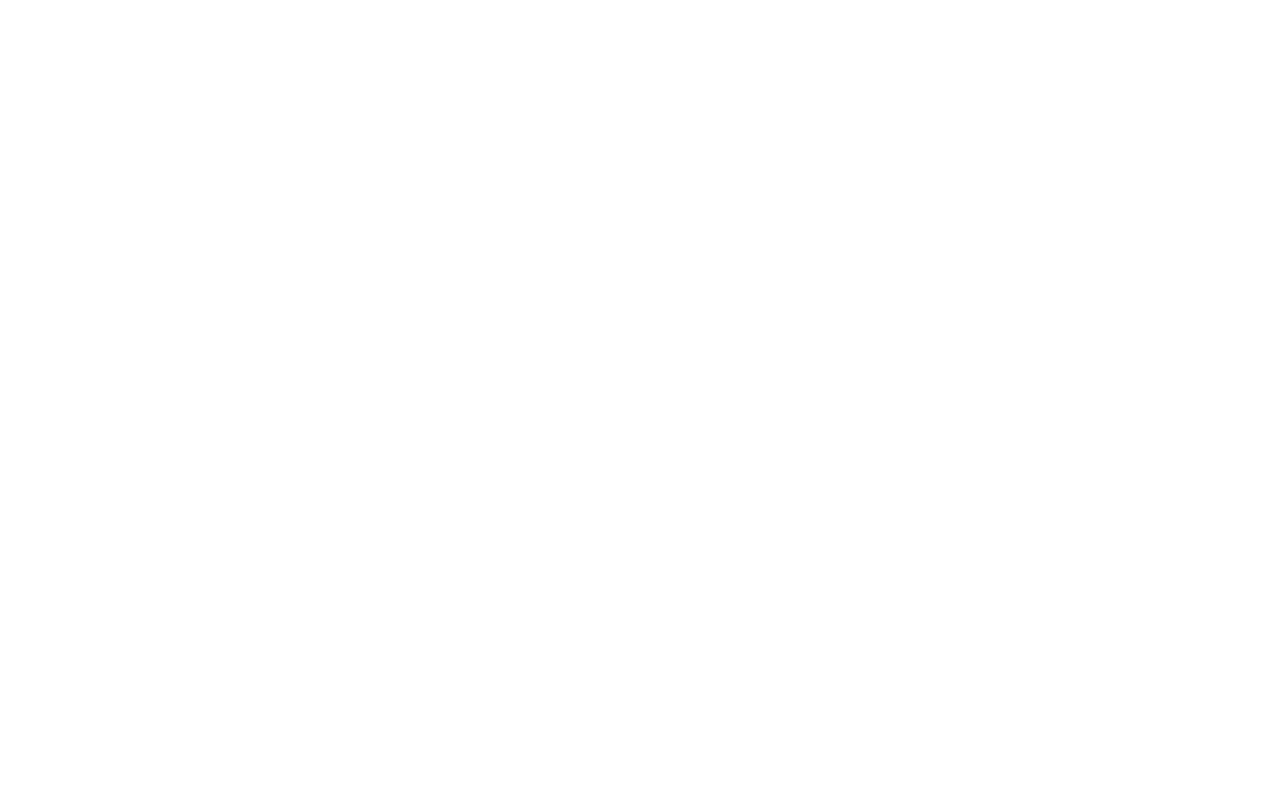
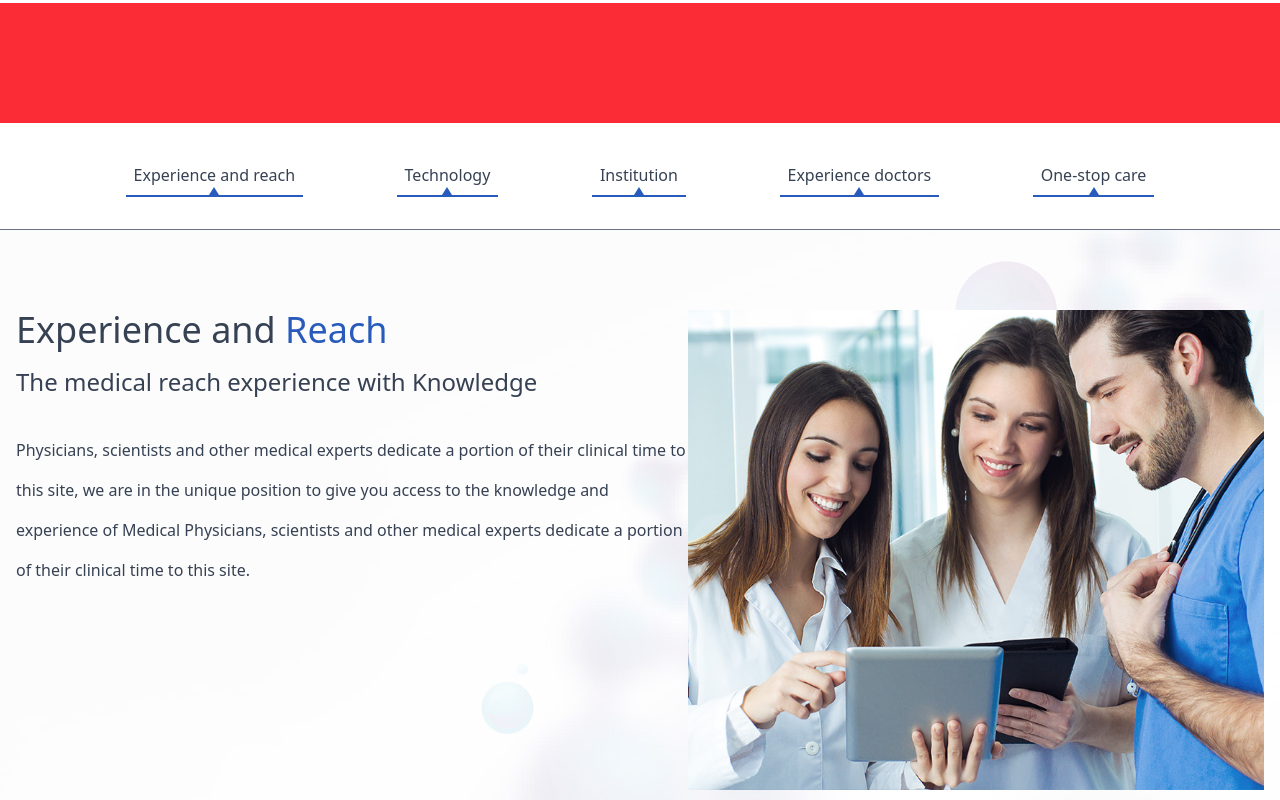
Before and after one commit to Dotuncom/Better-Med, a React (Vite) app: page / in a window 1280 px wide. Shown: the part 3000-3800 px from the top of the page. Before the commit the page ends 3003 px from the top, so only its background shows below. Built offline with nearby package versions, Linux system fonts and the light colour scheme.

Commit message:
experiece and reach tab

```diff
--- /dev/null
+++ b/src/features/home/ExperienceAndReach.tsx
@@ -0,0 +1,40 @@
+import background from "../../assets/background.jpg";
+import ExperienceDoctor from '../../assets/experience-doctor.jpg'
+const ExperienceAndReach = () => {
+  return (
+    <div
+      className="bg-cover bg-center min-h-screen"
+      style={{ backgroundImage: `url(${background})` }}
+    >
+      <div className="max-w-7xl mx-auto px-4 py-20">
+        <div className="flex flex-col md:flex-row">
+          <div className="max-w-2xl space-y-8">
+            <div className="text-gray-700 space-y-4">
+              <h3 className="text-4xl font-Nuito font-medium">
+                Experience and <span className="text-primary">Reach</span>
+              </h3>
+              <h4 className="tracking-5 text-2xl">
+                The medical reach experience with Knowledge
+              </h4>
+            </div>
+            <div>
+                <p className="text-gray-700 leading-10 text-base">
+Physicians, scientists and other medical experts dedicate a
+              portion of their clinical time to this site, we are in the unique
+              position to give you access to the knowledge and experience of
+              Medical Physicians, scientists and other medical experts dedicate
+              a portion of their clinical time to this site.
+                </p>
+
+            </div>
+          </div>
+          <div>
+<img src={ExperienceDoctor} alt="experience doctors" />
+          </div>
+        </div>
+      </div>
+    </div>
+  );
+};
+
+export default ExperienceAndReach;
--- a/src/pages/Home.tsx
+++ b/src/pages/Home.tsx
@@ -10,8 +10,7 @@
 import { FaCheck } from "react-icons/fa";
 import Gap from "../components/ui/Gap";
 import CounterCard from "../components/ui/Card/CounterCard";
-
-
+import ExperienceAndReach from '../features/home/ExperienceAndReach'
 type serviceProps = {
   id: number;
   name: string;
@@ -54,7 +53,7 @@
       <section className="relative min-h-screen  bg-primary">
         <div className="max-w-7xl mx-auto py-20 px-4">
           <div className="grid grid-cols-1 md:grid-cols-2 lg:grid-cols-6 place-items-center place-content-stretch py-2 gap-y-12">
-            {services.map((service)=>(
+            {services.map((service) => (
               <ServiceCard
                 key={service.id}
                 image={service.path}
@@ -93,27 +92,60 @@
                 </div>
               ))}
             </div>
-              </div>
           </div>
+        </div>
+      </section>
 
-          </section>
-
-      <Gap/>
+      <Gap />
       <section>
-        <div className="bg-no-repeat bg-center min-h-60 p-20" style={{backgroundImage:`url(${heart})`}}>
-             <div className="flex flex-col text-gray-700 items-center justify-center gap-4 ">
-              <h1 className="text-center text-4xl font-bold">We take  <span className='text-primary'> the Time </span>you need</h1>
-              <h3 className="text-[18px] text-center">Best   with over 15years of Experience</h3>
-             </div>
+        <div
+          className="bg-no-repeat bg-center min-h-60 p-20"
+          style={{ backgroundImage: `url(${heart})` }}
+        >
+          <div className="flex flex-col text-gray-700 items-center justify-center gap-4 ">
+            <h1 className="text-center text-4xl font-bold">
+              We take <span className="text-primary"> the Time </span>you need
+            </h1>
+            <h3 className="text-[18px] text-center">
+              Best with over 15years of Experience
+            </h3>
+          </div>
         </div>
         <div className="grid grid-cols-1 md:grid-cols-3 place-items-center gap-4 p-10">
-                  <CounterCard end={88} suffix="+" title="Expert personal"/>
-                  <CounterCard end={37} suffix="+" title="Years of Experience"/>
-                  <CounterCard end={18} suffix="K" title="Satisfy customers"/>
+          <CounterCard end={88} suffix="+" title="Expert personal" />
+          <CounterCard end={37} suffix="+" title="Years of Experience" />
+          <CounterCard end={18} suffix="K" title="Satisfy customers" />
         </div>
       </section>
+      <Gap />
+      <section className="">
+        <div className="hidden lg:block border-b border-b-gray-500 p-4">
+          <div className="flex  text-gray-700 justify-evenly p-4 ">
+            <button className=" border-b-2 p-2 border-b-primary relative">
+              Experience and reach
+              <div className=" absolute  top-0 bottom-0  left-1/2 -translate-x-1/2 border-l-5   border-r-5 border-b-8 border-l-transparent border-r-transparent border-b-primary "></div>
+            </button>
+            <button className=" border-b-2 p-2 border-b-primary relative">
+              Technology
+              <div className=" absolute  top-0 bottom-0  left-1/2 -translate-x-1/2 border-l-5   border-r-5 border-b-8 border-l-transparent border-r-transparent border-b-primary "></div>
+            </button>
+            <button className=" border-b-2 p-2 border-b-primary relative">
+              Institution
+              <div className=" absolute  top-0 bottom-0  left-1/2 -translate-x-1/2 border-l-5   border-r-5 border-b-8 border-l-transparent border-r-transparent border-b-primary "></div>
+            </button>
+            <button className=" border-b-2 p-2 border-b-primary relative">
+              Experience doctors
+              <div className=" absolute  top-0 bottom-0  left-1/2 -translate-x-1/2 border-l-5   border-r-5 border-b-8 border-l-transparent border-r-transparent border-b-primary "></div>
+            </button>
+            <button className=" border-b-2 p-2 border-b-primary relative">
+              One-stop care
+              <div className=" absolute  top-0 bottom-0  left-1/2 -translate-x-1/2 border-l-5   border-r-5 border-b-8 border-l-transparent border-r-transparent border-b-primary "></div>
+            </button>
+          </div>
+        </div>
+        <ExperienceAndReach/>
+      </section>
     </div>
-
   );
 };
 
```
Also changed, not shown: src/assets/background.jpg (added), src/assets/experience-doctor.jpg (added).
